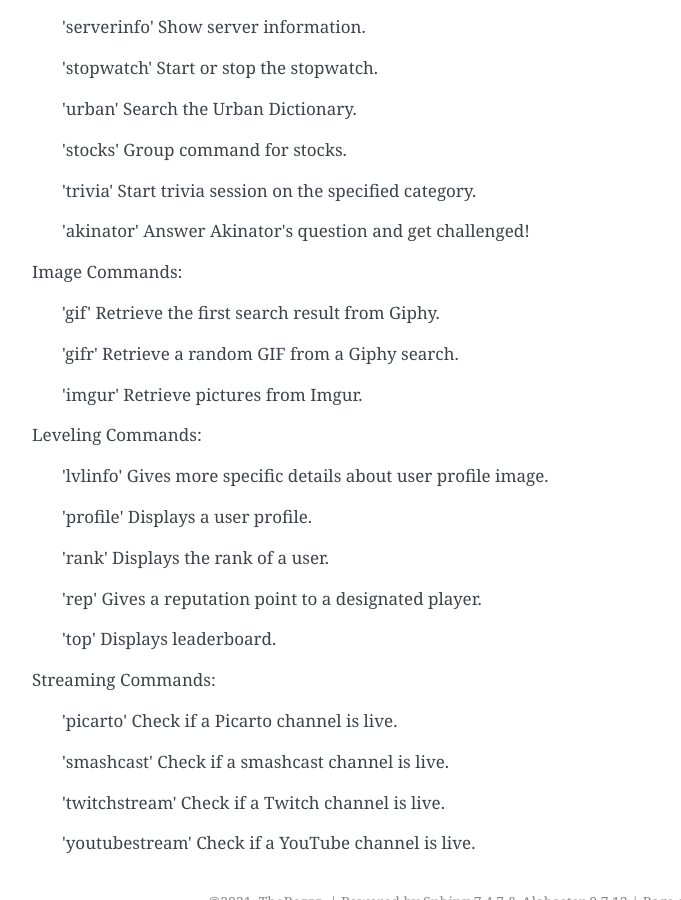
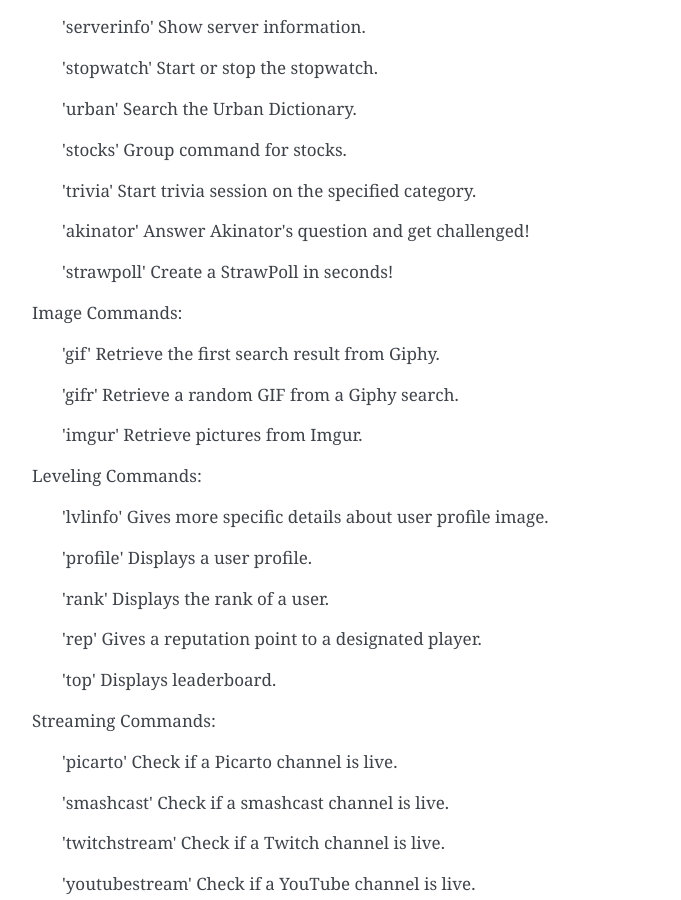
Before and after one commit to TheBozzz34/readthedocs, a Sphinx documentation site: the page built from source/commands.rst, in a window 1280 px wide and 900 px high, scrolled down 2808 px. Shown: the whole window, without its empty margins (388-1069 px from the left). Built offline with Sphinx 7.4.7, drawn with Linux system fonts in a browser that asks for light colours.

Commit message:
Add strawpoll help

```diff
--- a/source/commands.rst
+++ b/source/commands.rst
@@ -151,6 +151,8 @@
 
     'akinator' Answer Akinator's question and get challenged!
 
+    'strawpoll' Create a StrawPoll in seconds!
+
 
 
 Image Commands:
```
Also changed, not shown: 5 other files.
